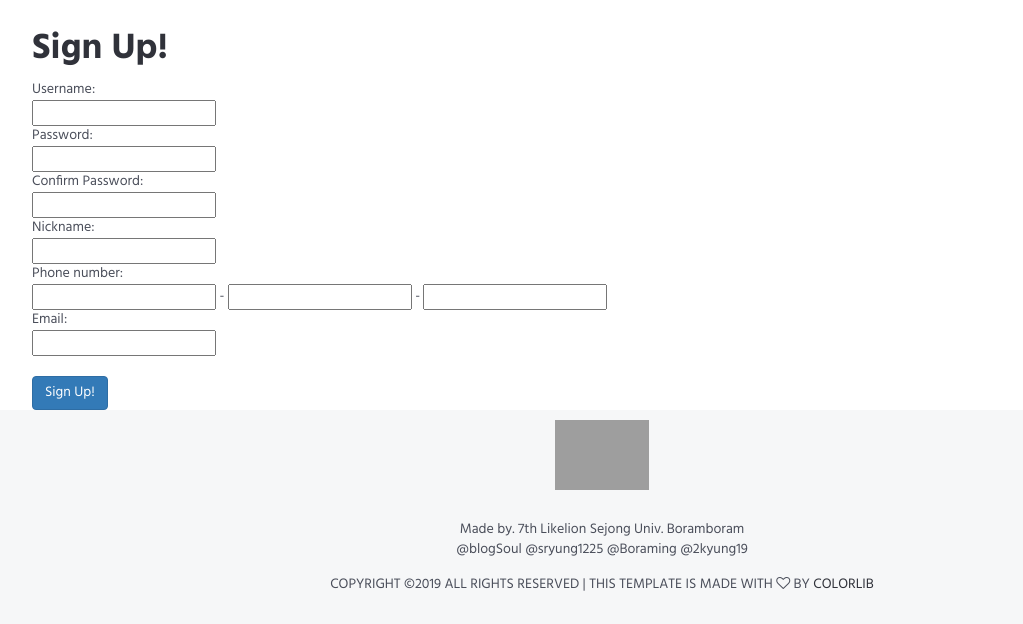
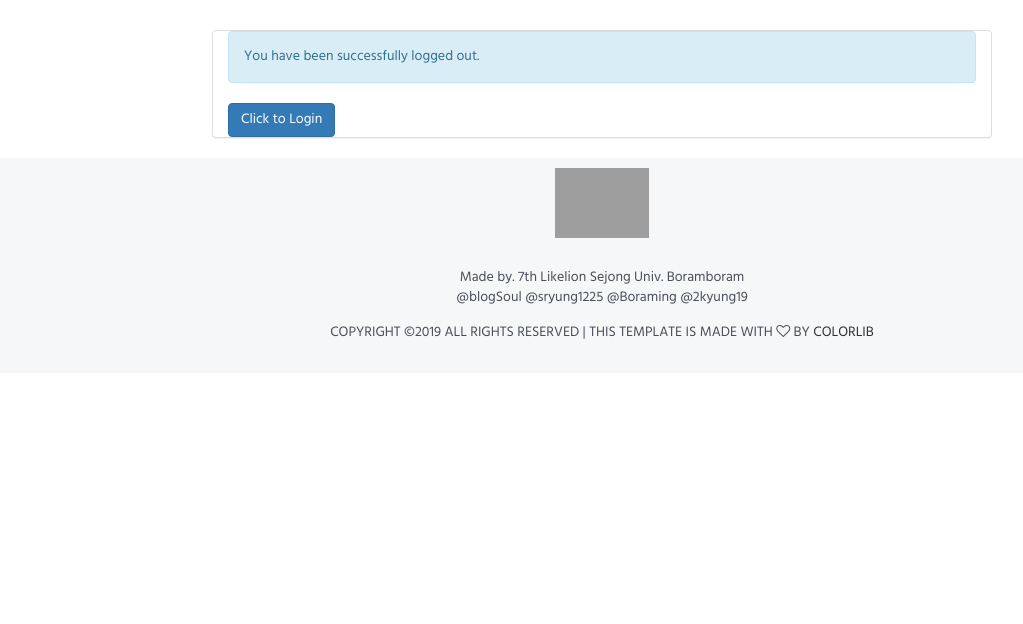
Before and after one commit to blogSoul/Masterpiece_boramboram, a Django app: page /accounts/logout/ in a window 1280 px wide. Shown: the part 100-724 px from the top of the page, without its empty margins (38-1061 px from the left). Run offline with Django 3.2, Linux system fonts and the light colour scheme; parts of the project's set-up code (start-up, migrations or seed data) failed here and were passed over; some libraries are stand-ins or nearby versions; grey boxes are pictures that could not be loaded.

Commit message:
base login부분 로그인유뮤따라 다르게

```diff
--- /dev/null
+++ b/myproject/accounts/templates/accounts/logout.html
@@ -0,0 +1,14 @@
+{% extends 'base.html' %}
+{% block content %}
+
+<div class="row">
+    <div class="col-md-2"></div>
+    <div class="col-md-8 panel panel-default">
+        <div class="alert alert-info">You have been successfully logged out.</div>
+        <a class="btn btn-primary" href="{% url 'login' %}">Click to Login</a>
+    </div>
+    <div class="col-md-2"></div>
+</div>
+
+
+{% endblock %}
--- a/myproject/accounts/urls.py
+++ b/myproject/accounts/urls.py
@@ -1,7 +1,11 @@
 from django.urls import path
+from django.contrib.auth import views as auth_view
 from . import views
+
+
+
 urlpatterns = [
     path('signup/', views.signup, name='signup'),
     path('login/', views.login, name='login'),
-    path('logout/', views.logout, name='logout'),
+    path('logout/', auth_view.LogoutView.as_view(template_name='accounts/logout.html'), name='logout'),
 ]
--- a/myproject/accounts/views.py
+++ b/myproject/accounts/views.py
@@ -36,8 +36,10 @@ def login(request):
     else:
         return render(request, 'accounts/login.html')
 
+'''
 def logout(request):
     if request.method == 'POST':
         auth.logout(request)
         return redirect('home')
-    return render(request, 'accounts/signup.html')
+    return render(request, 'Mainscreen/home.html')
+'''
--- a/myproject/myproject/templates/base.html
+++ b/myproject/myproject/templates/base.html
@@ -53,7 +53,21 @@
 				</div>
 				<div class="pull-right">
 					<ul class="header-btns">
-						<!-- Account -->
+						<!-- Account(is_authenticated) -->
+						{% if user.is_authenticated %}
+						<li class="header-account dropdown default-dropdown">
+							<div class="dropdown-toggle" role="button" aria-expanded="true">
+								<div class="header-btns-icon">
+									<i class="fa fa-user-o"></i>
+								</div>
+								<strong class="text-uppercase">{{user.get_username}}</strong>
+							</div>
+							 <a href="{% url 'login' %}" class="text-uppercase">mypage</a>  / <a href="{% url 'logout' %}" class="text-uppercase">Logout</a>
+						</li>
+						<!-- /Account(is_authenticated) -->
+
+						<!-- Account(is_not_authenticated) -->
+						{% else %}
 						<li class="header-account dropdown default-dropdown">
 							<div class="dropdown-toggle" role="button" aria-expanded="true">
 								<div class="header-btns-icon">
@@ -63,7 +77,9 @@
 							</div>
 							<a href="{% url 'login' %}" class="text-uppercase">Login</a> / <a href="{% url 'signup' %}" class="text-uppercase">Join</a>
 						</li>
-						<!-- /Account -->
+						<!-- /Account(is_not_authenticated) -->
+						{% endif %}
+
 
 						<!-- Mobile nav toggle-->
 						<li class="nav-toggle">
--- a/myproject/myproject/urls.py
+++ b/myproject/myproject/urls.py
@@ -7,11 +7,12 @@ import servicecenter.views
 urlpatterns = [
     path('admin/', admin.site.urls),
     path('', Mainscreen.views.home, name='home'),
-    path('', include('photo.urls')),
+    path('photo/', include('photo.urls')),
+    path('accounts/', include('accounts.urls')),
 
     path('servicecenter/', servicecenter.views.home, name='servicecenter'),
     path('servicecenter/<int:servicecenter_id>/', servicecenter.views.detail, name='detail'),
     path('servicecenter/write/', servicecenter.views.write, name='write'),
     path('servicecenter/create/', servicecenter.views.create, name='create'),
-    path('accounts/', include('accounts.urls')),
+
 ]
--- a/myproject/photo/urls.py
+++ b/myproject/photo/urls.py
@@ -5,12 +5,16 @@ from .views import *
 from .models import Photo
 
 app_name ='photo'
+# namespace - 템플릿에서 url템플릿 태그를 사용할 때 [app_name:URL패턴이름] 형태로 사용
+
+
 
 urlpatterns = [
     path('category/all', photo_list, name='category_all'),
-    path('category/illust/<int:pk>', photo_list, name='category'),
+    path('category/illust/', photo_list, name='category'),
+
     path('detail/<int:pk>/', DetailView.as_view(model=Photo, template_name='Mainscreen/detail.html'), name ='Mainscreen_detail'),
-    path('upload/', PhotoUploadView.as_view(), name='photo_upload'),
+    path('commission/', PhotoUploadView.as_view(), name='photo_upload'),
     path('delete/<int:pk>/', PhotoDeleteView.as_view(), name='photo_delete'),
     path('update/<int:pk>/', PhotoUpdateView.as_view(), name='photo_update'),
 ]
--- a/myproject/photo/views.py
+++ b/myproject/photo/views.py
@@ -1,5 +1,5 @@
-from django.shortcuts import render
-
+from django.views.generic.edit import CreateView, DeleteView, UpdateView
+from django.shortcuts import render, redirect
 from .models import Photo
 
 def photo_list(request):
@@ -31,4 +31,4 @@ class PhotoDeleteView(DeleteView):
 class PhotoUpdateView(UpdateView):
     model =Photo
     fields=['photo', 'text']
-    template_name = '' #photo/update.html 같은 url입력
+    template_name = 'Mainscreen/commission.html' #photo/update.html 같은 url입력
```
